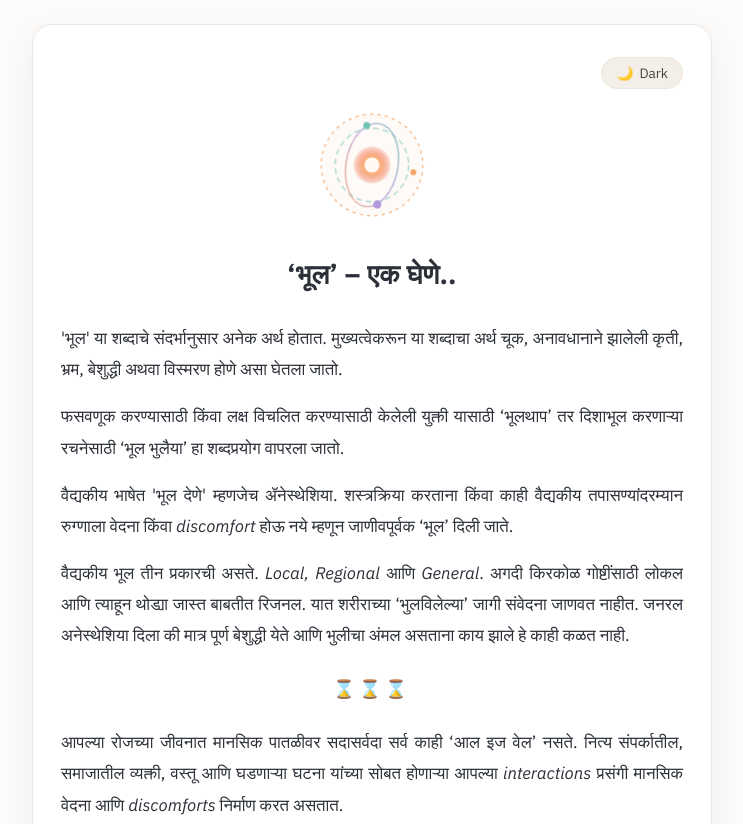
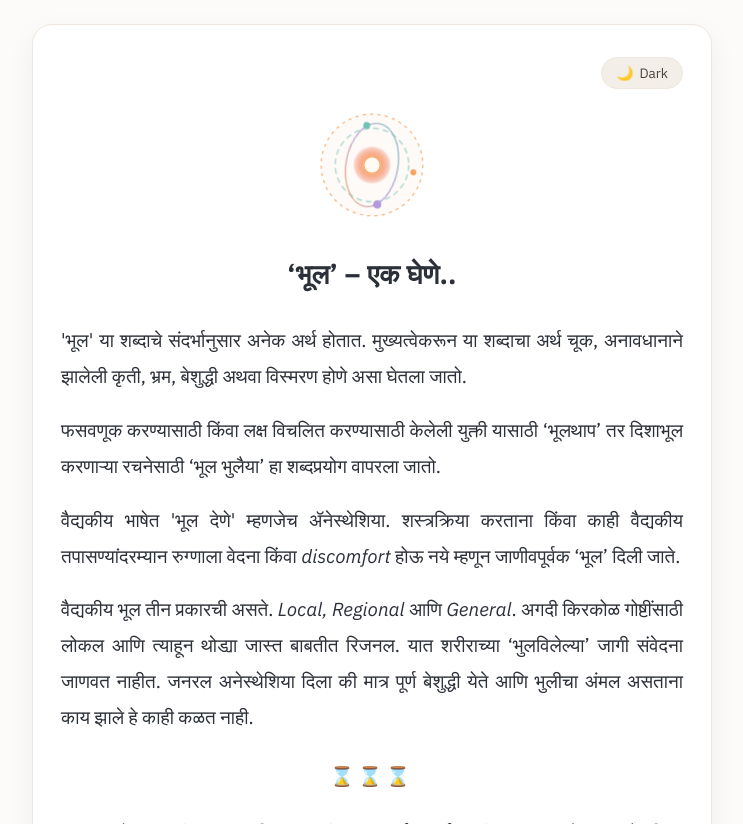
Before and after one commit to jswdrkl/anesthesia, a plain HTML site: page index.html in a window 1280 px wide. Shown: the top 824 px of the page, without its empty margins (268-1011 px from the left). Drawn offline with Linux system fonts and the light colour scheme; a web font is replaced by a local one.

Commit message:
Add files via upload

```diff
--- a/index.html
+++ b/index.html
@@ -127,10 +127,12 @@
       letter-spacing: 0.2px;
     }
 
+    /* मुख्य बॉडी टेक्स्ट का फ़ॉन्ट साइज़ यहाँ बड़ा किया गया है */
     p {
       text-align: justify;
-      margin-bottom: 16px;
-      font-size: 1.05rem;
+      margin-bottom: 18px;
+      font-size: 1.18rem;
+      line-height: 1.9;
     }
 
     .centered {
@@ -140,7 +142,7 @@
     .symbol-divider {
       letter-spacing: 4px;
       margin: 22px 0;
-      font-size: 1.1rem;
+      font-size: 1.2rem;
     }
 
     b, strong {
```
